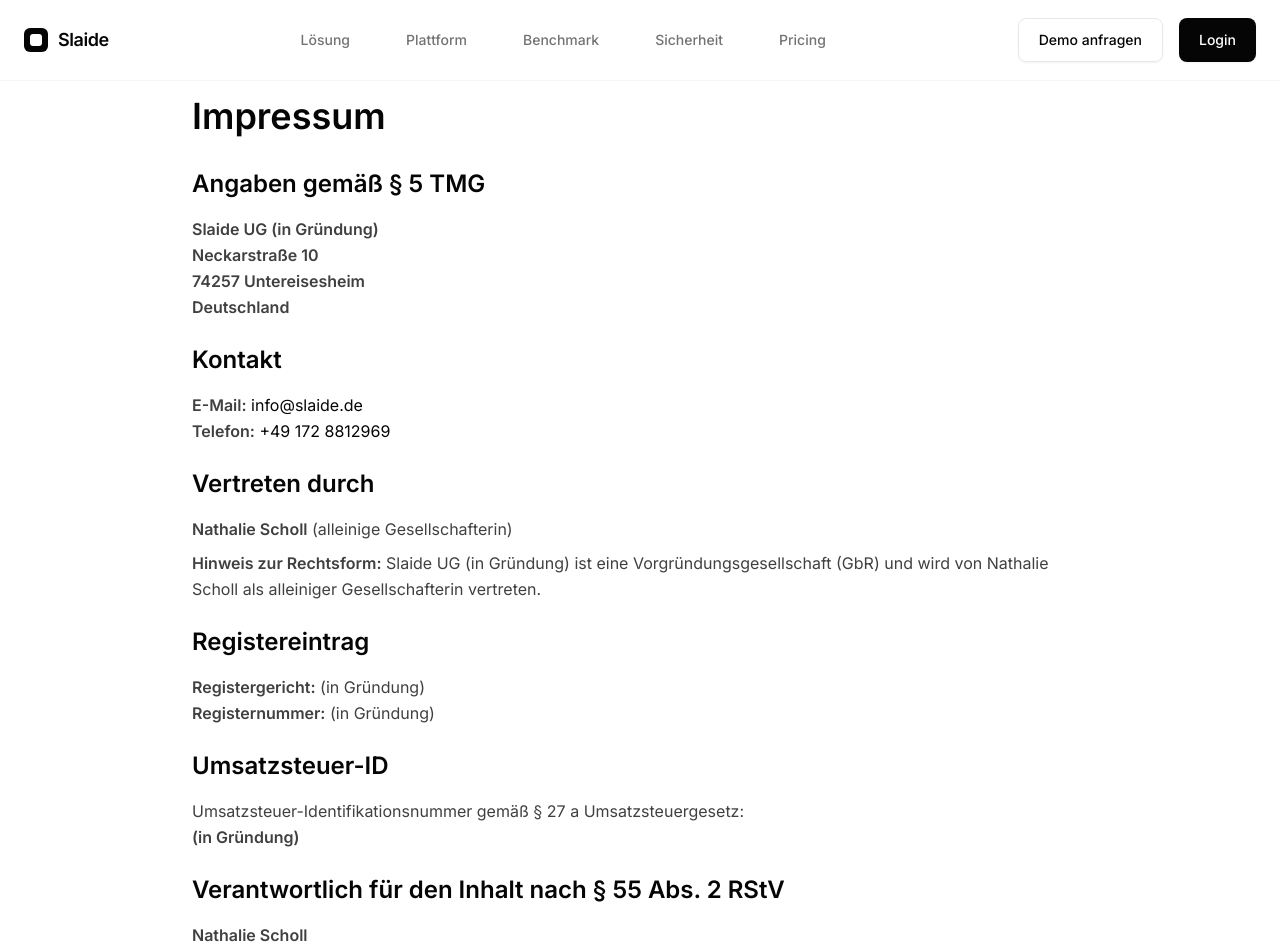
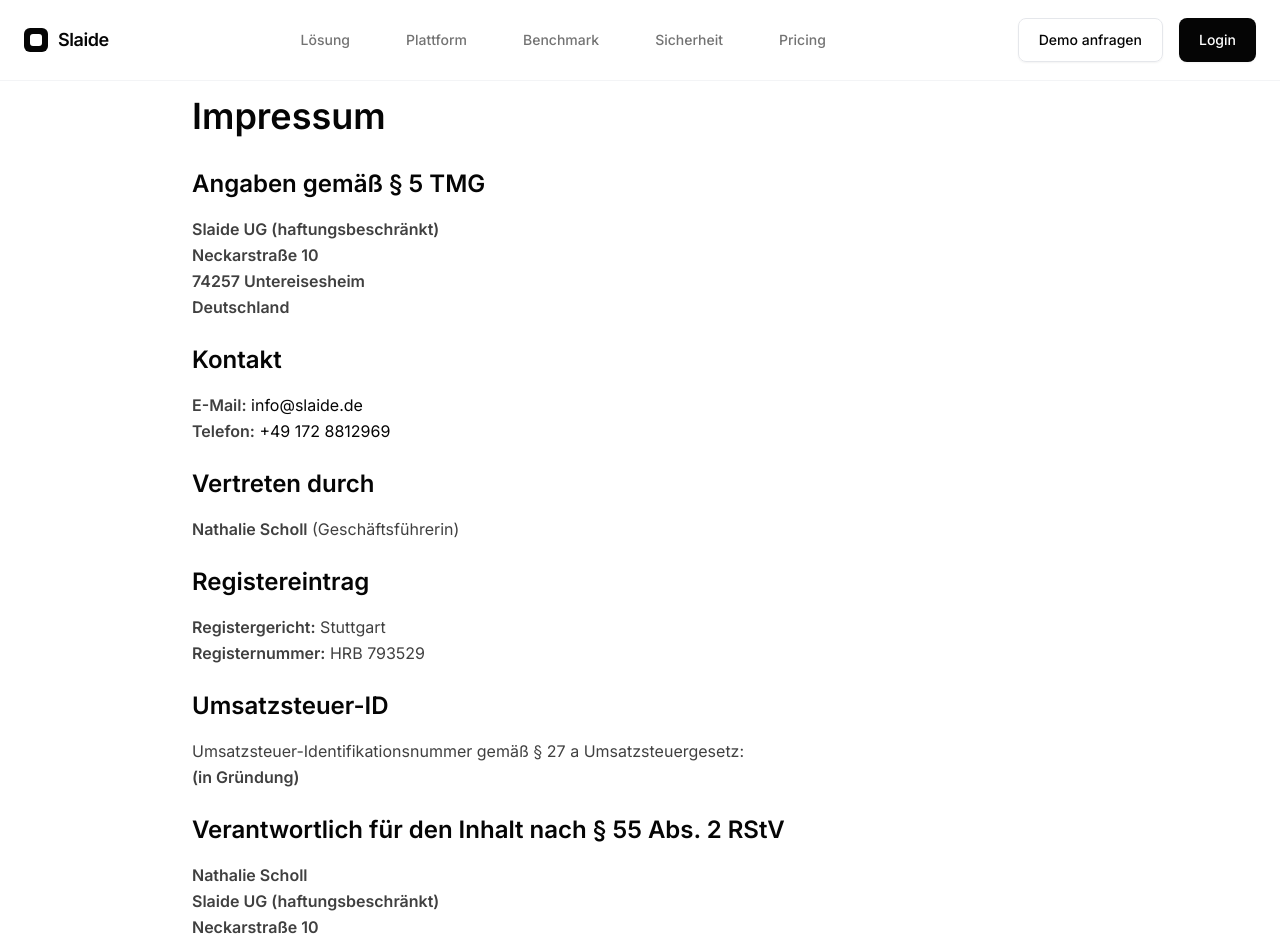
Before and after one commit to Lugier/Slaide-Website, a Next.js app: page /impressum in a window 1280 px wide. Shown: the top 944 px of the page. Built offline with nearby package versions, Linux system fonts and the light colour scheme.

Commit message:
refactor: optimize copy, pricing header, legal details and terminology

```diff
--- a/app/impressum/page.tsx
+++ b/app/impressum/page.tsx
@@ -20,7 +20,7 @@
                 Angaben gemäß § 5 TMG
               </h2>
               <p className="text-grey-dark leading-relaxed">
-                <strong>Slaide UG (in Gründung)</strong>
+                <strong>Slaide UG (haftungsbeschränkt)</strong>
                 <br />
                 <strong>Neckarstraße 10</strong>
                 <br />
@@ -54,21 +54,16 @@
             <section>
               <h2 className="text-2xl font-semibold mb-4">Vertreten durch</h2>
               <p className="text-grey-dark leading-relaxed">
-                <strong>Nathalie Scholl</strong> (alleinige Gesellschafterin)
-              </p>
-              <p className="text-grey-dark leading-relaxed mt-2">
-                <strong>Hinweis zur Rechtsform:</strong> Slaide UG (in Gründung)
-                ist eine Vorgründungsgesellschaft (GbR) und wird von Nathalie
-                Scholl als alleiniger Gesellschafterin vertreten.
+                <strong>Nathalie Scholl</strong> (Geschäftsführerin)
               </p>
             </section>
 
             <section>
               <h2 className="text-2xl font-semibold mb-4">Registereintrag</h2>
               <p className="text-grey-dark leading-relaxed">
-                <strong>Registergericht:</strong> (in Gründung)
+                <strong>Registergericht:</strong> Stuttgart
                 <br />
-                <strong>Registernummer:</strong> (in Gründung)
+                <strong>Registernummer:</strong> HRB 793529
               </p>
             </section>
 
@@ -89,7 +84,7 @@
               <p className="text-grey-dark leading-relaxed">
                 <strong>Nathalie Scholl</strong>
                 <br />
-                <strong>Slaide UG (in Gründung)</strong>
+                <strong>Slaide UG (haftungsbeschränkt)</strong>
                 <br />
                 <strong>Neckarstraße 10</strong>
                 <br />
--- a/components/sections/core-capabilities-section.tsx
+++ b/components/sections/core-capabilities-section.tsx
@@ -13,7 +13,7 @@
                         Fehler zerstören Vertrauen.
                     </h2>
                     <p className="text-lg md:text-xl text-gray-500 font-light leading-relaxed">
-                        Review versteht den Kontext und findet den Widerspruch. Es analysiert Ihre Unterlagen mit maschineller Präzision: Grammatik, Logik und Zahlen – für Ergebnisse, die klar und belastbar sind.
+                        Review versteht den Kontext und findet den Widerspruch. Es analysiert Ihre Unterlagen mit algorithmischer Präzision: Grammatik, Logik und Zahlen – für Ergebnisse, die klar und belastbar sind.
                     </p>
                 </div>
 
--- a/components/sections/hero-section.tsx
+++ b/components/sections/hero-section.tsx
@@ -54,7 +54,9 @@
 
             {/* Description - Focused & Sharp */}
             <p className="text-xl md:text-2xl text-grey-medium leading-relaxed max-w-4xl mx-auto font-light mb-10 hero-description tracking-tight">
-              In Ihren Dokumenten gibt es keinen Spielraum für Fehler. Review analysiert Logik, Konsistenz und Zahlen mit maschineller Präzision – für Ergebnisse, die keine Fragen offen lassen.
+              <p className="text-xl md:text-2xl text-grey-medium leading-relaxed max-w-4xl mx-auto font-light mb-10 hero-description tracking-tight">
+                In Ihren Dokumenten gibt es keinen Spielraum für Fehler. Review analysiert Logik, Konsistenz und Zahlen mit algorithmischer Präzision – für Ergebnisse, die keine Fragen offen lassen.
+              </p>
             </p>
           </div>
 
--- a/components/sections/pricing-section.tsx
+++ b/components/sections/pricing-section.tsx
@@ -19,11 +19,8 @@
         {/* Section Header */}
         <div className="text-center mb-16 reveal">
           <h2 className="text-4xl md:text-5xl lg:text-6xl font-bold tracking-tighter mb-4 text-black">
-            Warum 412€ riskieren, um 2,69€ zu sparen?
+            Review sichert Ihr wertvollstes Asset für <span className="text-black">weniger als 1 %</span> der Kosten ab.
           </h2>
-          <p className="text-gray-500 text-lg md:text-xl max-w-2xl mx-auto font-light leading-relaxed">
-            Review sichert Ihr wertvollstes Asset für <span className="font-bold text-black">weniger als 1 %</span> der Kosten ab.
-          </p>
         </div>
 
         {/* Main Comparison Card - Expert Design */}
--- a/components/sections/quality-comparison-section.tsx
+++ b/components/sections/quality-comparison-section.tsx
@@ -153,7 +153,7 @@
 
         {/* Context Note */}
         <div className={`mt-8 text-sm text-gray-400 transition-all duration-1000 delay-500 ${isVisible ? 'opacity-100' : 'opacity-0'}`}>
-          <p>Das Dokument war eine Präsentation mit 20 Seiten und 36 Fehlern.</p>
+          <p>Grundlage: Eine repräsentative Beispiel-Präsentation (20 Seiten, 36 Fehler).</p>
         </div>
 
         {/* Footer Metrics */}
```
